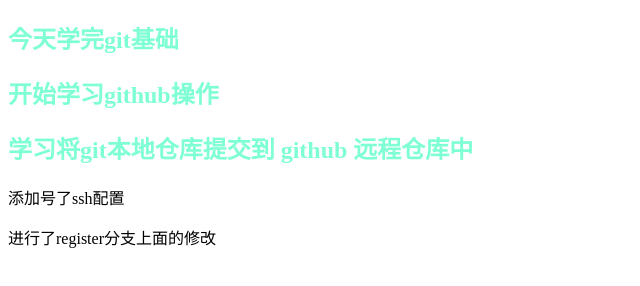
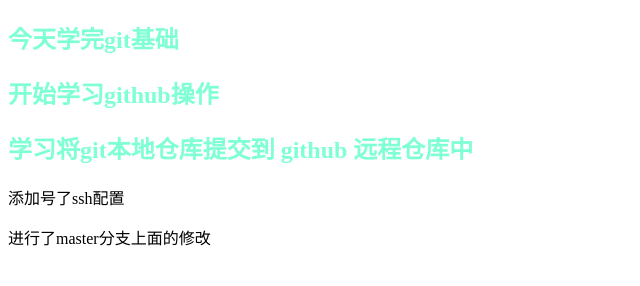
Before and after one commit to Tbeating/test07, a plain HTML site: page index.html in a window 1280 px wide. Shown: the full height of the page, 0-640 px from the left. Drawn offline with Linux system fonts and the light colour scheme.

Commit message:
在master分支修改index代码

```diff
--- a/index.html
+++ b/index.html
@@ -12,6 +12,6 @@
     <h2>开始学习github操作</h2>
     <h2>学习将git本地仓库提交到 github 远程仓库中</h2>
     添加号了ssh配置
-    <p>进行了register分支上面的修改</p>
+    <p>进行了master分支上面的修改</p>
 </body>
 </html>
```
